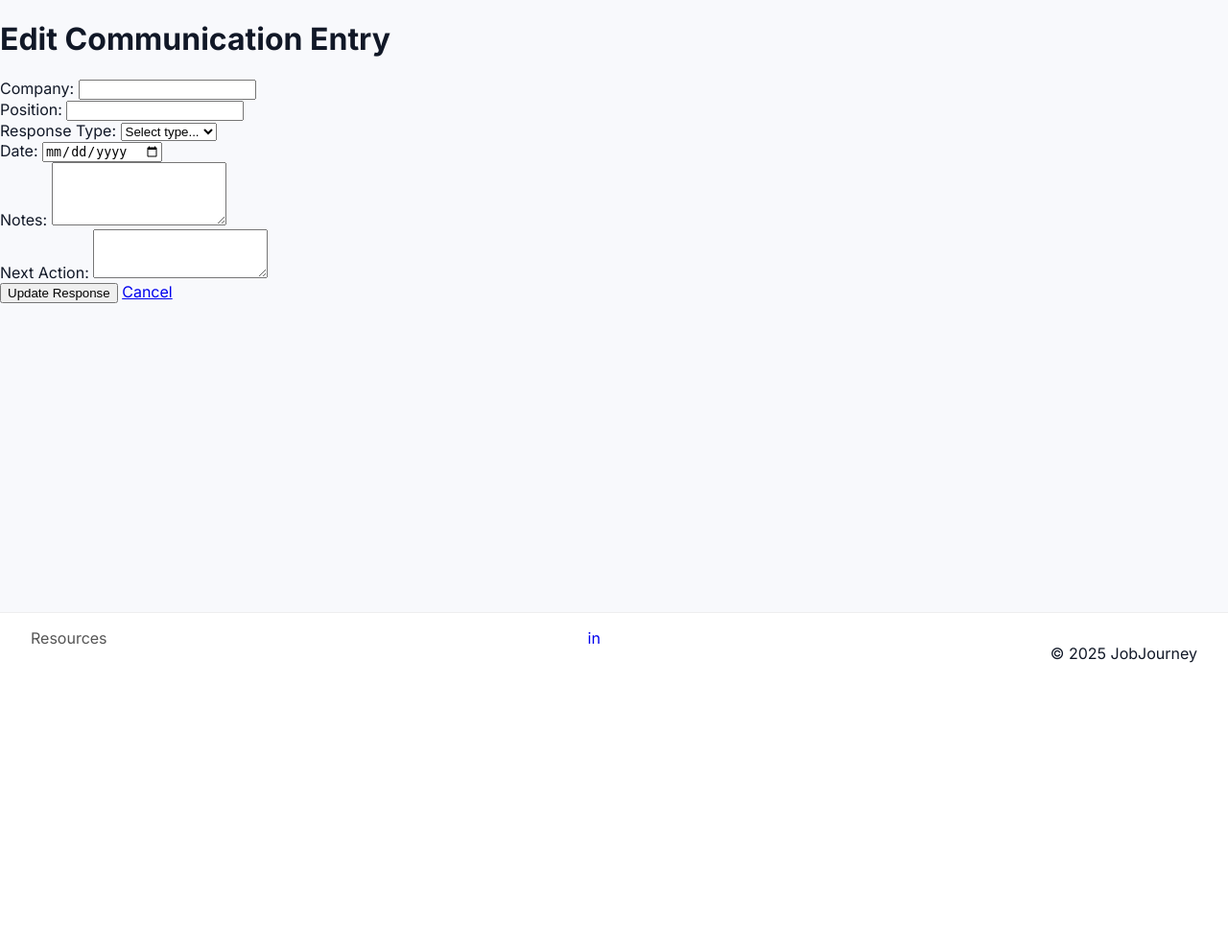
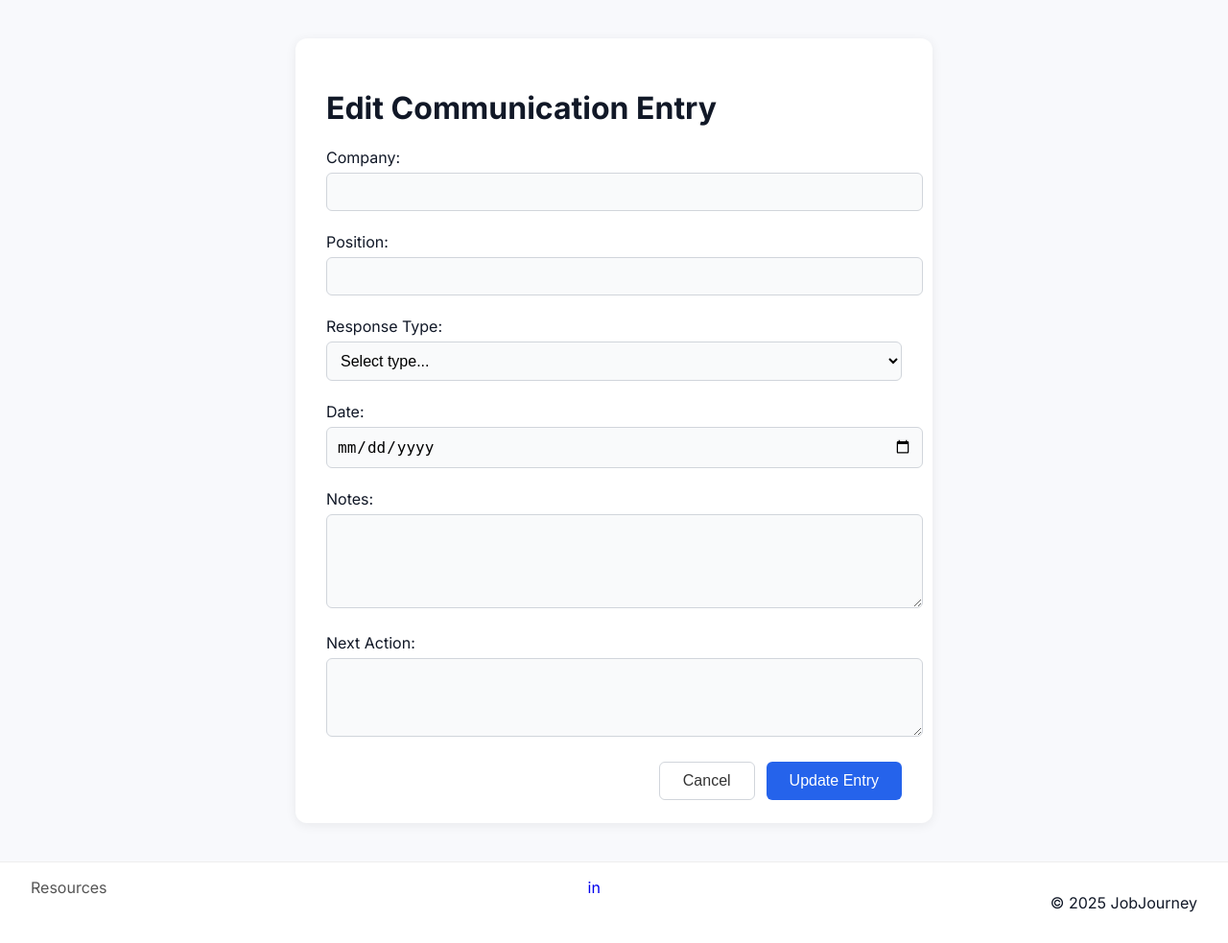
Before and after one commit to ishhaan6233/resume, a Django app: template resume_app/templates/edit_response.html in a window 1280 px wide. Shown: the part 77-1060 px from the top of the page at 96% size. Before the commit the page ends 768 px from the top, so only its background shows below. Run offline with Django 3.2, Linux system fonts and the light colour scheme; the template is opened without the code that fills it, so the values that code supplies are empty.

Commit message:
Fixed add/edit response log

```diff
--- a/resume_app/static/style.css
+++ b/resume_app/static/style.css
@@ -339,12 +339,17 @@ footer {
 
 /* Status Labels */
 .status {
-  padding: 0.2rem 0.6rem;
-  border-radius: 12px;
+  padding: 0.25rem 0.75rem;       /* slightly more padding for balance */
+  border-radius: 9999px;          /* pill-shaped */
   font-size: 0.8rem;
   font-weight: 600;
+  display: inline-block;          /* ensures spacing works well */
+  line-height: 1;                 /* tighten vertical spacing */
+  text-align: center;
+  box-shadow: 0 1px 2px rgba(0,0,0,0.05); /* subtle depth */
 }
 
+/* Individual Status Colors */
 .status.Applied {
   background: #e0f0ff;
   color: #2a6df4;
@@ -360,10 +365,27 @@ footer {
   color: #059669;
 }
 
+.status.Rejection {
+  background: #ffe6e6;
+  color: #dc2626;
+}
+
 .status.Rejected {
   background: #ffe6e6;
   color: #dc2626;
 }
+
+/* Optional: subtle neutral styles */
+.status.Follow-up {
+  background: #f0f0ff;
+  color: #4f46e5;
+}
+
+.status.Other {
+  background: #f5f5f5;
+  color: #6b7280;
+}
+
 
 /* Action Icons */
 .action-icon {
--- a/resume_app/templates/edit_response.html
+++ b/resume_app/templates/edit_response.html
@@ -1,6 +1,87 @@
 {% extends "base.html" %}
 {% block title %}Edit Response - JobJourney{% endblock %}
 {% block content %}
+
+<style>
+  .centered-card {
+    max-width: 600px;
+    margin: 40px auto;
+    background: #fff;
+    border-radius: 12px;
+    box-shadow: 0 2px 12px rgba(0, 0, 0, 0.07);
+    padding: 32px 32px 24px 32px;
+  }
+  .centered-card h2 {
+    margin-bottom: 8px;
+    font-size: 2rem;
+    font-weight: 600;
+  }
+  .subtitle {
+    color: #555;
+    margin-bottom: 24px;
+  }
+  .form-group {
+    margin-bottom: 20px;
+  }
+  label {
+    display: block;
+    margin-bottom: 6px;
+    font-weight: 500;
+  }
+  input[type="text"],
+  input[type="url"],
+  input[type="date"],
+  textarea,
+  select {
+    width: 100%;
+    padding: 10px;
+    border: 1px solid #d1d5db;
+    border-radius: 6px;
+    font-size: 1rem;
+    background: #f9fafb;
+    margin-bottom: 2px;
+  }
+  textarea {
+    min-height: 60px;
+    resize: vertical;
+  }
+  .row {
+    display: flex;
+    gap: 16px;
+  }
+  .row .form-group {
+    flex: 1;
+  }
+  .form-actions {
+    display: flex;
+    justify-content: flex-end;
+    gap: 12px;
+    margin-top: 18px;
+  }
+  .btn {
+    padding: 10px 24px;
+    border: none;
+    border-radius: 6px;
+    font-size: 1rem;
+    cursor: pointer;
+    font-weight: 500;
+  }
+  .btn-cancel {
+    background: #fff;
+    color: #333;
+    border: 1px solid #d1d5db;
+  }
+  .btn-save {
+    background: #2563eb;
+    color: #fff;
+  }
+  .btn-save:hover {
+    background: #1742a0;
+  }
+</style>
+
+<div class="centered-card">
+
 <h1>Edit Communication Entry</h1>
 
 <form method="post" class="form">
@@ -44,8 +125,9 @@
     </div>
 
     <div class="form-actions">
-        <button type="submit" class="btn btn-primary">Update Response</button>
-        <a href="{% url 'responses' %}" class="btn btn-secondary">Cancel</a>
+        <button onclick="window.history.back()" class="btn btn-cancel">Cancel</button>
+        <button type="submit" class="btn btn-save">Update Entry</button>
     </div>
 </form>
+</div>
 {% endblock %}
```
Also changed, not shown: resume_app/templates/add_response.html (+85 -4 lines), resume_app/templates/responses.html (+32 -2 lines), db.sqlite3.
